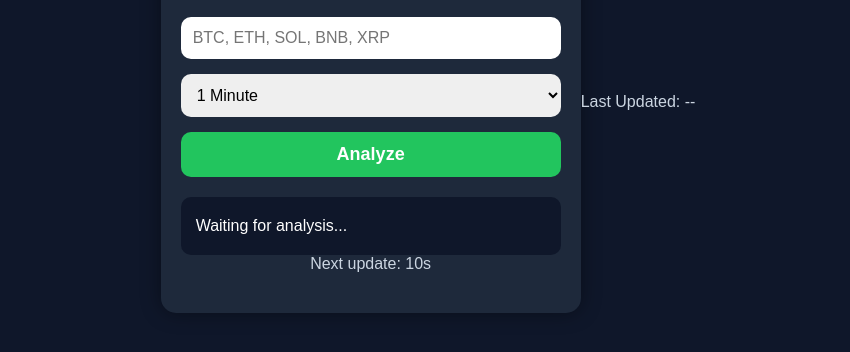
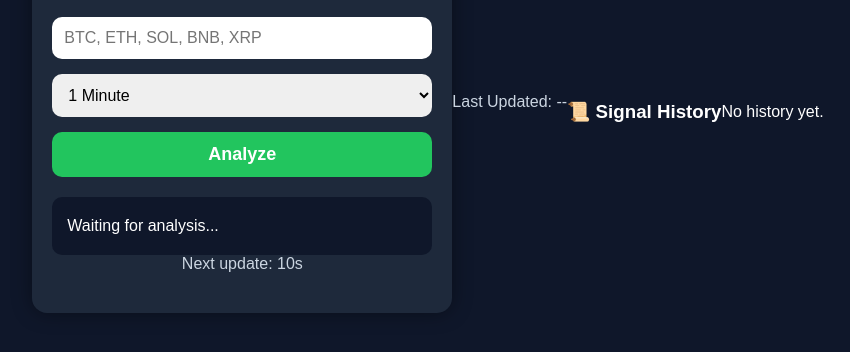
Before and after one commit to miklu69/Crypto-Agent-AI, a plain HTML site: page index.html in a window 1280 px wide. Shown: the part 288-640 px from the top of the page, without its empty margins (212-1062 px from the left). Drawn offline with Linux system fonts and the light colour scheme.

Commit message:
Add Signal History section to index.html

```diff
--- a/index.html
+++ b/index.html
@@ -42,6 +42,11 @@
 <p id="countdown">Next update: 10s</p>
 </div>
 <p id="updated">Last Updated: --</p>
+  <h3>📜 Signal History</h3>
+
+<div id="history">
+No history yet.
+</div>
 </div>
 
 <script src="indicators.js"></script>
```
